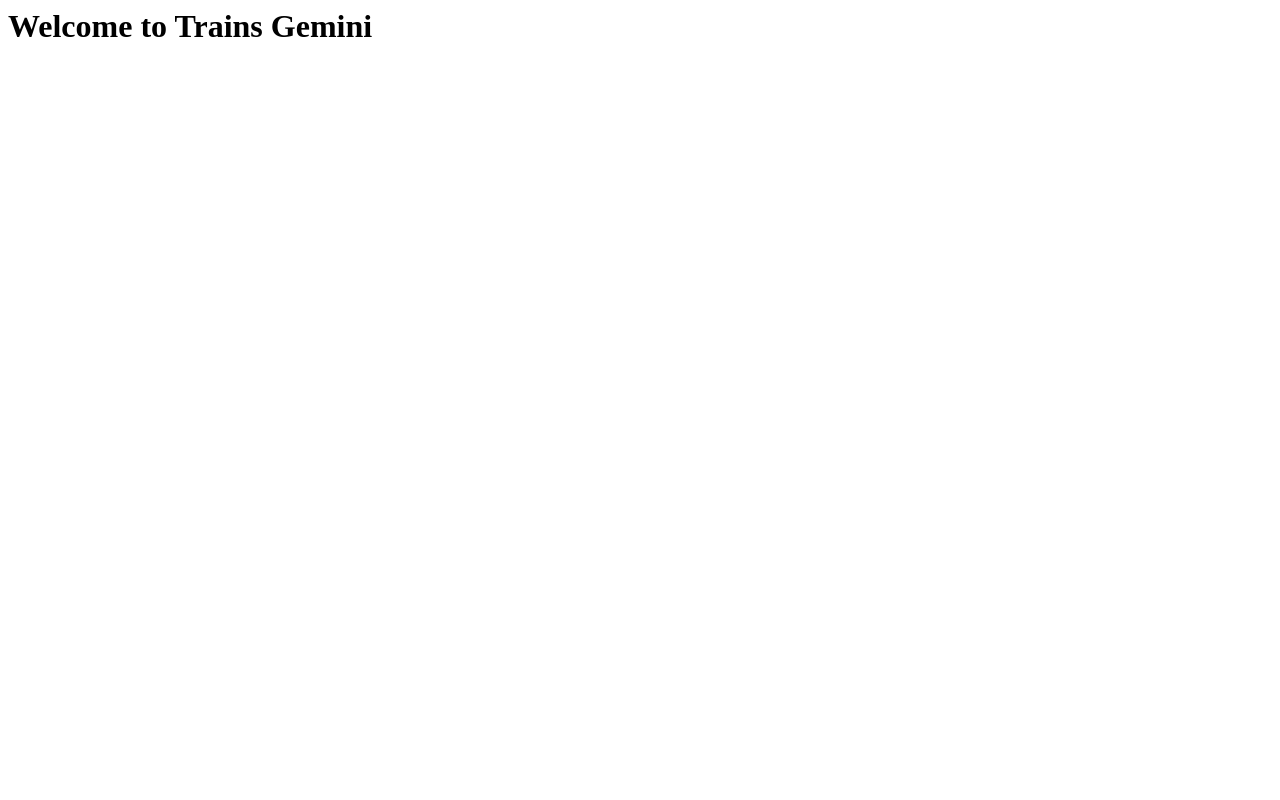
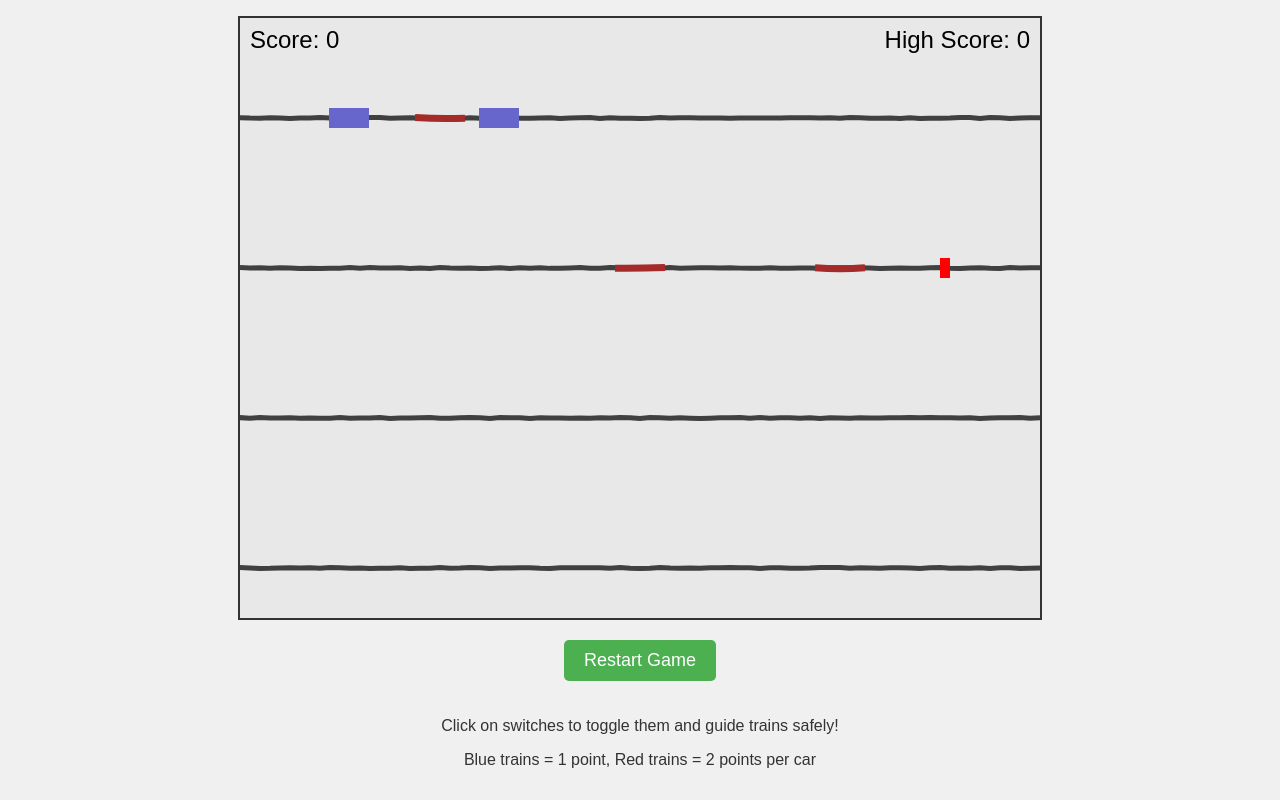
Before and after one commit to mojzis/trains-gemini, a plain HTML site: page index.html in a window 1280 px wide. Drawn offline with Linux system fonts and the light colour scheme.

Commit message:
Restore game index.html with proper structure and styling

```diff
--- a/index.html
+++ b/index.html
@@ -1 +1,60 @@
-<h1>Welcome to Trains Gemini</h1>
+<!DOCTYPE html>
+<html lang="en">
+<head>
+    <meta charset="UTF-8">
+    <meta name="viewport" content="width=device-width, initial-scale=1.0">
+    <title>Train Station Game</title>
+    <style>
+        body {
+            margin: 0;
+            padding: 0;
+            display: flex;
+            flex-direction: column;
+            justify-content: center;
+            align-items: center;
+            min-height: 100vh;
+            background-color: #f0f0f0;
+            font-family: Arial, sans-serif;
+        }
+
+        canvas {
+            border: 2px solid #333;
+            background-color: #e8e8e8;
+            cursor: pointer;
+        }
+
+        #restart {
+            margin-top: 20px;
+            padding: 10px 20px;
+            font-size: 18px;
+            background-color: #4CAF50;
+            color: white;
+            border: none;
+            border-radius: 5px;
+            cursor: pointer;
+            transition: background-color 0.3s;
+        }
+
+        #restart:hover {
+            background-color: #45a049;
+        }
+
+        #instructions {
+            margin-top: 20px;
+            text-align: center;
+            color: #333;
+        }
+    </style>
+</head>
+<body>
+    <canvas width="800" height="600"></canvas>
+    <button id="restart">Restart Game</button>
+    <div id="instructions">
+        <p>Click on switches to toggle them and guide trains safely!</p>
+        <p>Blue trains = 1 point, Red trains = 2 points per car</p>
+    </div>
+
+    <script src="kontra.js"></script>
+    <script src="game.js"></script>
+</body>
+</html>
```
